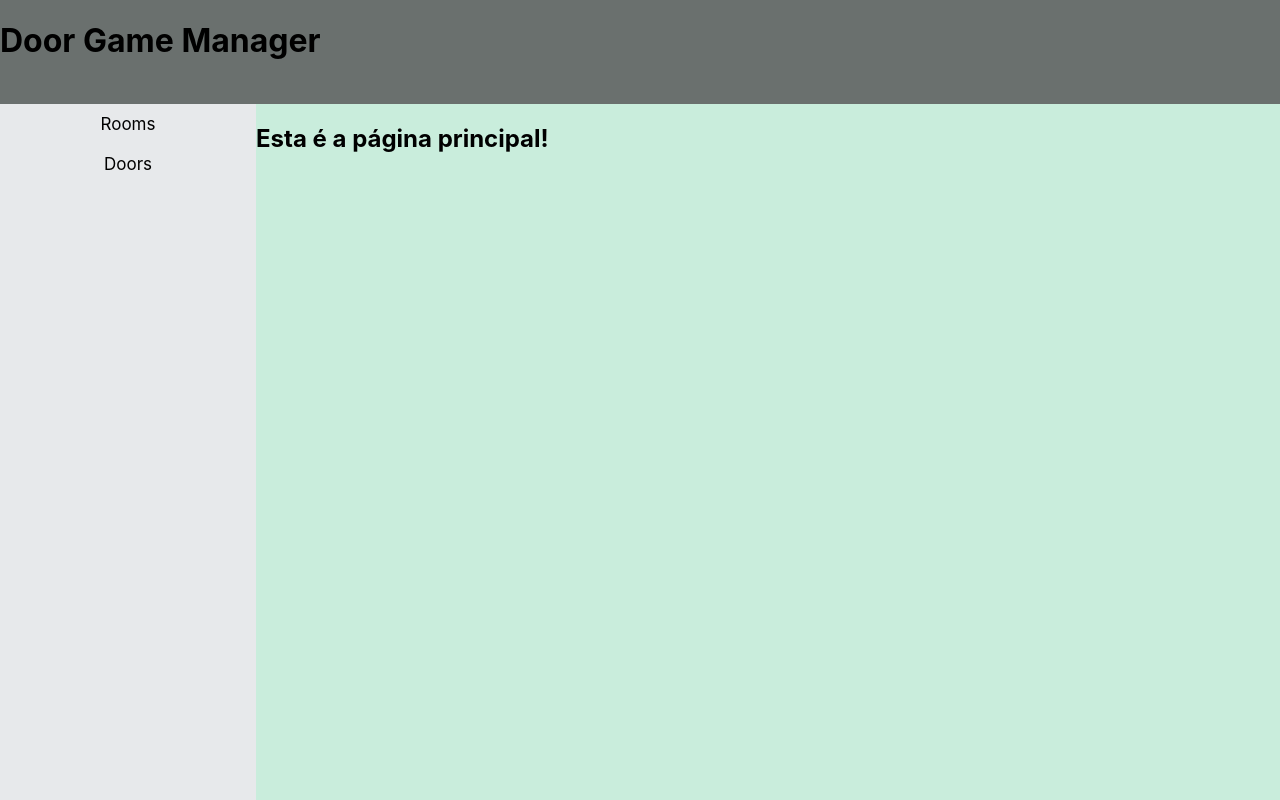
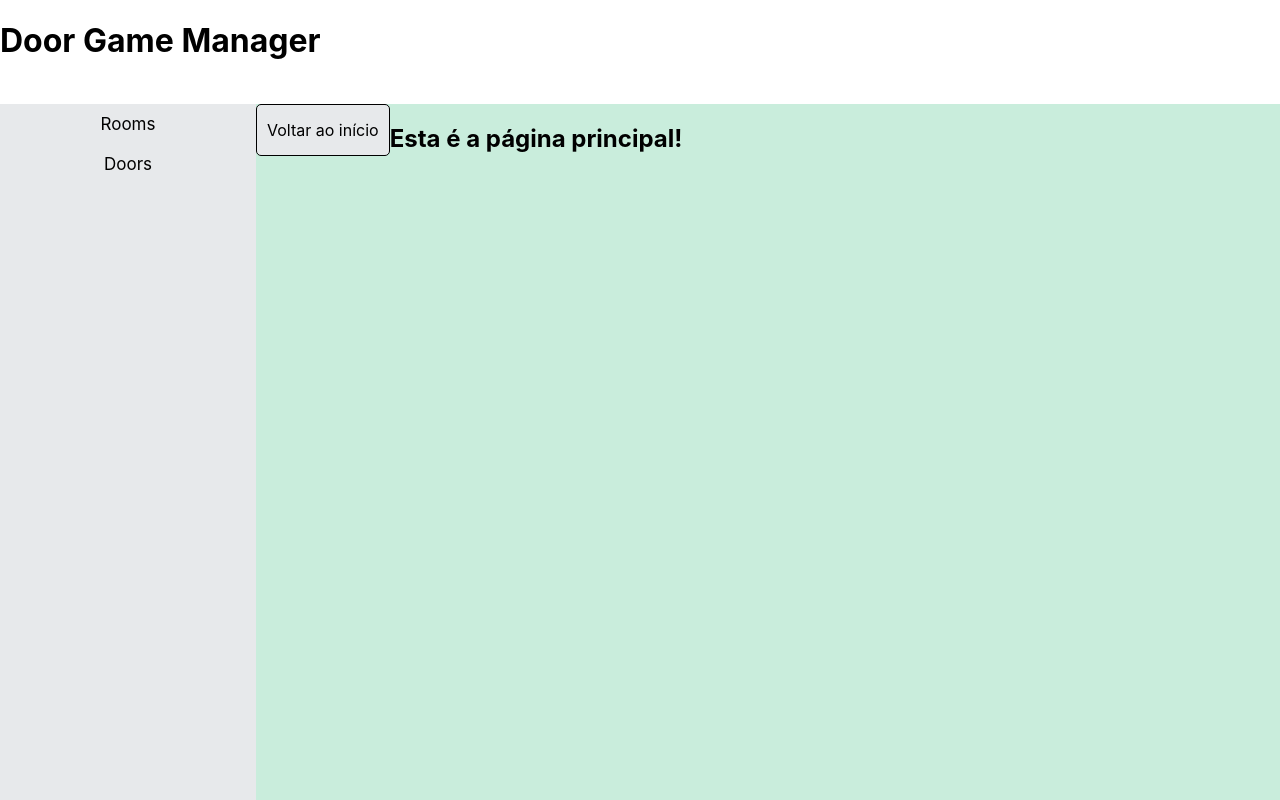
Before and after one commit to joaobuzato/door-game-manager, a React (Create React App) app: page / in a window 1280 px wide. Built offline with nearby package versions, Linux system fonts and the light colour scheme.

Commit message:
adding button

```diff
--- a/src/components/Door/ListDoor.tsx
+++ b/src/components/Door/ListDoor.tsx
@@ -2,7 +2,7 @@ import React, { useEffect, useState } from "react";
 import Http from "../../http/Http";
 import { Door } from "../../types";
 
-export default function ListDoor(props: { changePage: Function }) {
+export default function ListDoor() {
   const [doors, setDoors] = useState(Array<Door>);
 
   useEffect(() => {
@@ -28,13 +28,9 @@ export default function ListDoor(props: { changePage: Function }) {
     console.log(event.currentTarget.value);
   };
 
-  const backHandler = () => {
-    props.changePage("main");
-  };
   return (
     <>
       <h2>Doors List</h2>
-      <button onClick={backHandler}>Voltar ao início</button>
       <ul>
         {doors.map((door) => {
           return (
--- a/src/components/Header.module.css
+++ b/src/components/Header.module.css
@@ -1,5 +1,5 @@
 .header {
   width: 100vw;
   height: 13vh;
-  background-color: #6A706E;
+  background-color: #fff;
 }
--- a/src/components/Main.tsx
+++ b/src/components/Main.tsx
@@ -2,24 +2,24 @@ import ListRoom from "./Room/ListRoom";
 import ListDoor from "./Door/ListDoor";
 import Home from "./Home";
 import styles from "./Main.module.css";
+import Button from "./UI/Button";
 
 export default function Main(props: {
   name: string;
   setPage: Function;
   page: string;
 }) {
-  const setPageHandler = (page: string) => {
-    props.setPage(page);
+  const setPageHandler = (event: React.MouseEvent<HTMLButtonElement>) => {
+    props.setPage(event.currentTarget.value);
   };
   return (
     <main className={styles.main}>
+      <Button value="main" onClick={setPageHandler}>
+        Voltar ao início
+      </Button>
       {props.page === "main" && <Home></Home>}
-      {props.page === "listRoom" && (
-        <ListRoom changePage={setPageHandler}></ListRoom>
-      )}
-      {props.page === "listDoor" && (
-        <ListDoor changePage={setPageHandler}></ListDoor>
-      )}
+      {props.page === "listRoom" && <ListRoom></ListRoom>}
+      {props.page === "listDoor" && <ListDoor></ListDoor>}
     </main>
   );
 }
--- a/src/components/Menu.module.css
+++ b/src/components/Menu.module.css
@@ -18,7 +18,8 @@
 
 }
 .aside button:hover {
-    filter: brightness(85%)
+    filter: brightness(85%);
+    cursor:pointer;
 }
 
 .selected {
--- a/src/components/Room/ListRoom.tsx
+++ b/src/components/Room/ListRoom.tsx
@@ -2,7 +2,7 @@ import React, { useEffect, useState } from "react";
 import Http from "../../http/Http";
 import { Room } from "../../types";
 
-export default function ListRoom(props: { changePage: Function }) {
+export default function ListRoom() {
   const [rooms, setRooms] = useState(Array<Room>);
 
   useEffect(() => {
@@ -27,14 +27,9 @@ export default function ListRoom(props: { changePage: Function }) {
 
     console.log(event.currentTarget.value);
   };
-
-  const backHandler = () => {
-    props.changePage("main");
-  };
   return (
     <>
       <h2>Rooms List</h2>
-      <button onClick={backHandler}>Voltar ao início</button>
       <ul>
         {rooms.map((room) => {
           return (
--- /dev/null
+++ b/src/components/UI/Button.module.css
@@ -0,0 +1,13 @@
+.button {
+    all:unset;
+    background-color: #E7E9EB;
+    height: 30px;
+    padding:10px;
+    border-radius: 5px;
+    border: 1px solid black;
+}
+
+.button:hover {
+    filter: brightness(90%);
+    cursor:pointer;
+}
--- /dev/null
+++ b/src/components/UI/Button.tsx
@@ -0,0 +1,20 @@
+import { MouseEventHandler, ReactNode } from "react";
+import styles from "./Button.module.css";
+
+type ButtonProps = {
+  value: string;
+  onClick: MouseEventHandler<HTMLButtonElement>;
+  children: ReactNode;
+};
+
+export default function Button(props: ButtonProps) {
+  return (
+    <button
+      value={props.value}
+      className={styles.button}
+      onClick={props.onClick}
+    >
+      {props.children}
+    </button>
+  );
+}
```
